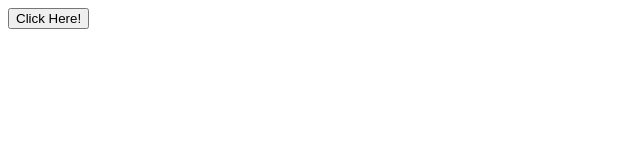
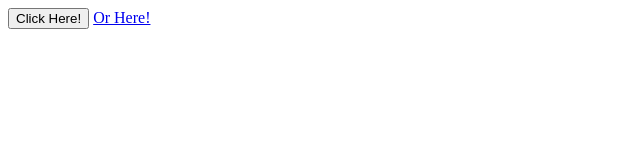
Before and after one commit to Mahsa1990a/vuePractice, a plain HTML site: page directiveModifier.html in a window 1280 px wide. Shown: the full height of the page, 0-640 px from the left. Drawn offline with Linux system fonts and the light colour scheme.

Commit message:
added href

```diff
--- a/directiveModifier.html
+++ b/directiveModifier.html
@@ -13,6 +13,7 @@
   <div id="app">
     <!-- <div v-on:click="showDialog"> -->
     <button v-on:click.once="showDialog">Click Here!</button>
+    <a href="http://google.com" v-on:click="showDialog" target="_blank">Or Here!</a>
     <!-- </div> -->
   </div>
 
```
